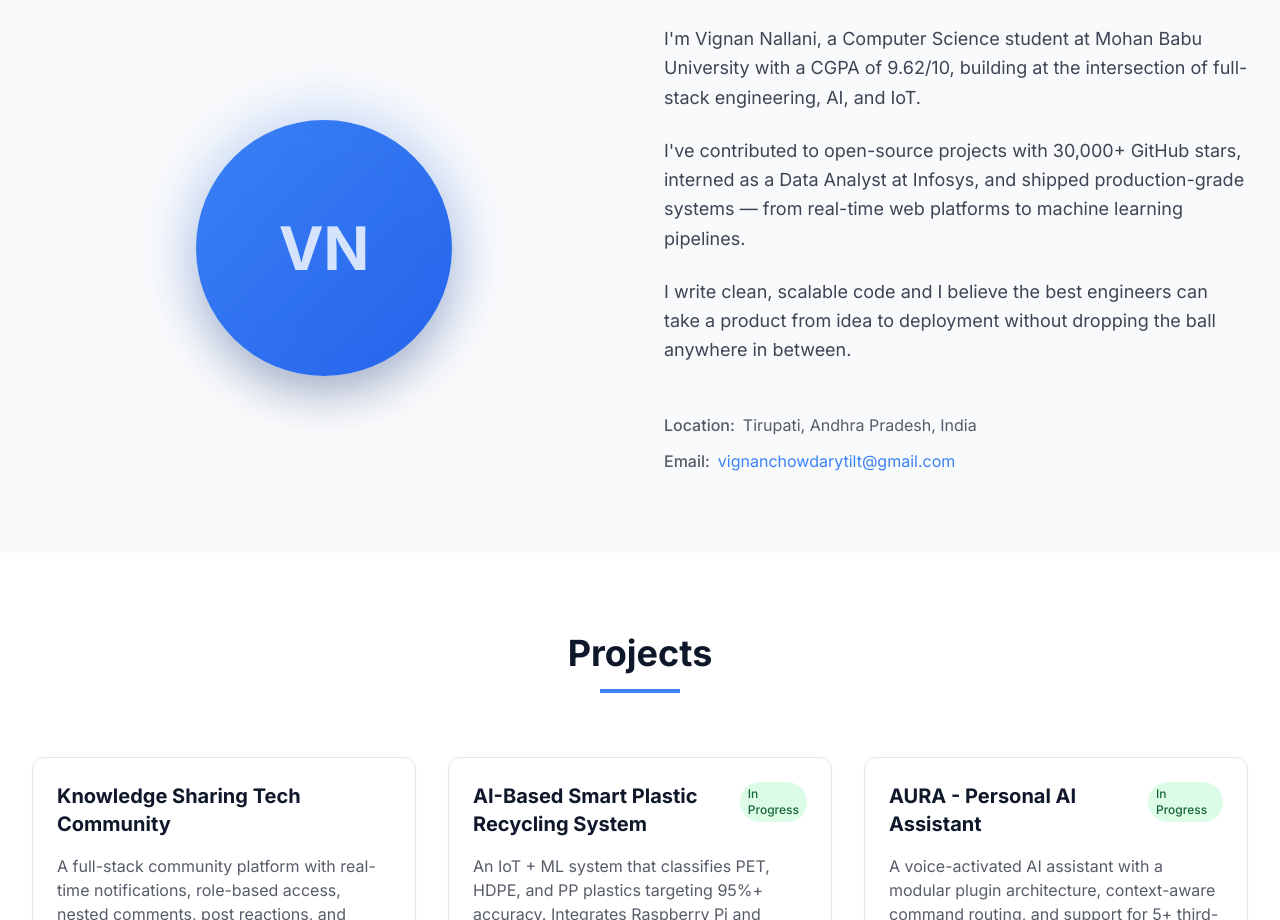
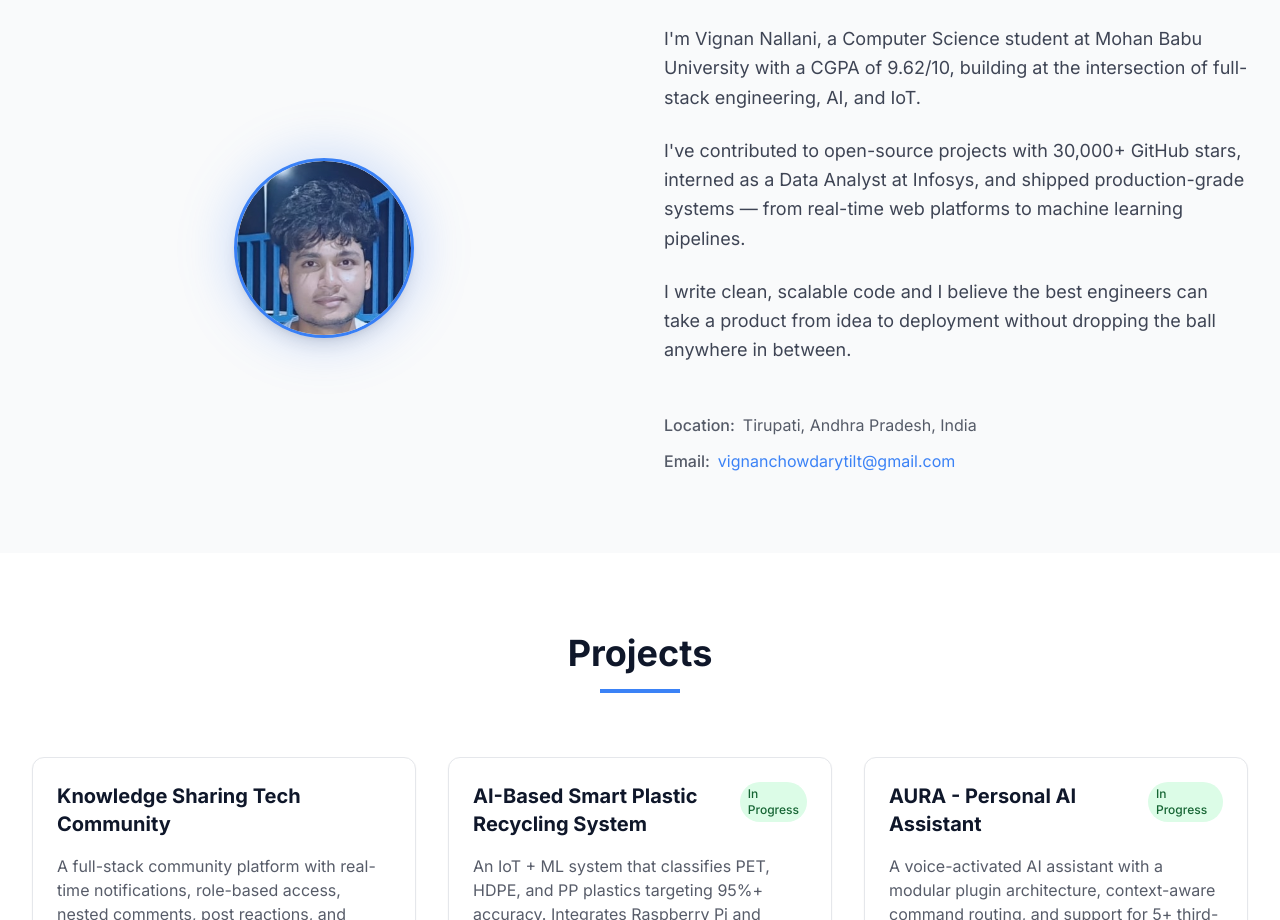
Before and after one commit to VignanNallani/vignan-portfolio, a Next.js app: page / in a window 1280 px wide. Shown: the part 980-1900 px from the top of the page. Built offline with nearby package versions, Linux system fonts and the light colour scheme.

Commit message:
Add professional photo to About section
- Replace VN initials avatar with actual vignan.jpeg photo
- Use Next.js Image component for optimization (180x180px)
- Add subtle blue border ring (3px, #3B82F6)
- Maintain circular shape with proper styling
- Include priority loading and blur effect

```diff
--- a/src/components/About.tsx
+++ b/src/components/About.tsx
@@ -1,6 +1,7 @@
 'use client'
 
 import { motion } from 'framer-motion'
+import Image from 'next/image'
 
 const About = () => {
   return (
@@ -26,10 +27,17 @@ const About = () => {
             className="flex justify-center"
           >
             <div className="relative">
-              <div className="w-64 h-64 bg-gradient-to-br from-electric-blue to-blue-600 rounded-full flex items-center justify-center shadow-2xl">
-                <span className="text-6xl font-bold text-white">VN</span>
+              <div className="w-[180px] h-[180px] rounded-full overflow-hidden border-[3px] border-[#3B82F6] shadow-lg">
+                <Image
+                  src="/vignan.jpeg"
+                  alt="Vignan Nallani"
+                  width={180}
+                  height={180}
+                  className="rounded-full object-cover"
+                  priority
+                />
               </div>
-              <div className="absolute -inset-4 bg-gradient-to-br from-electric-blue/20 to-blue-600/20 rounded-full blur-xl"></div>
+              <div className="absolute -inset-2 bg-gradient-to-br from-[#3B82F6]/20 to-blue-600/20 rounded-full blur-xl"></div>
             </div>
           </motion.div>
 
```
Also changed, not shown: public/vignan.jpeg (added).
